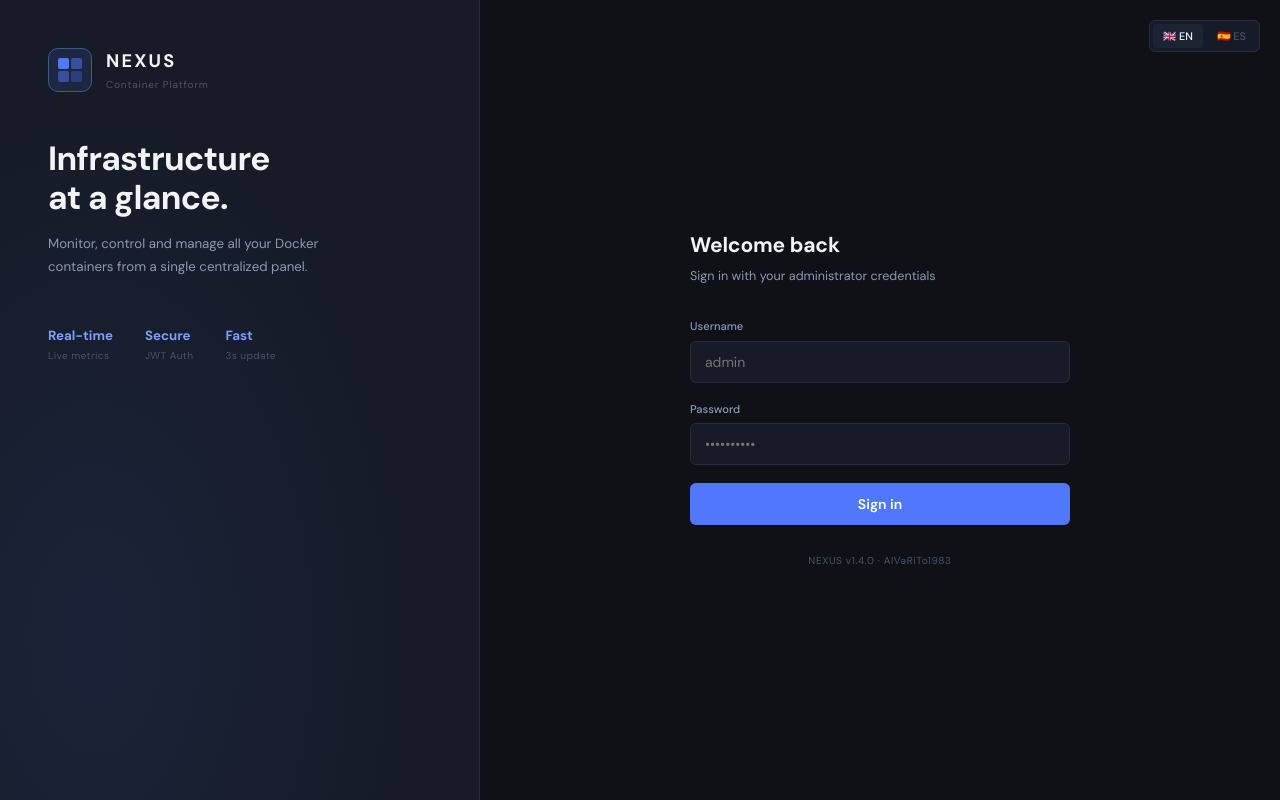
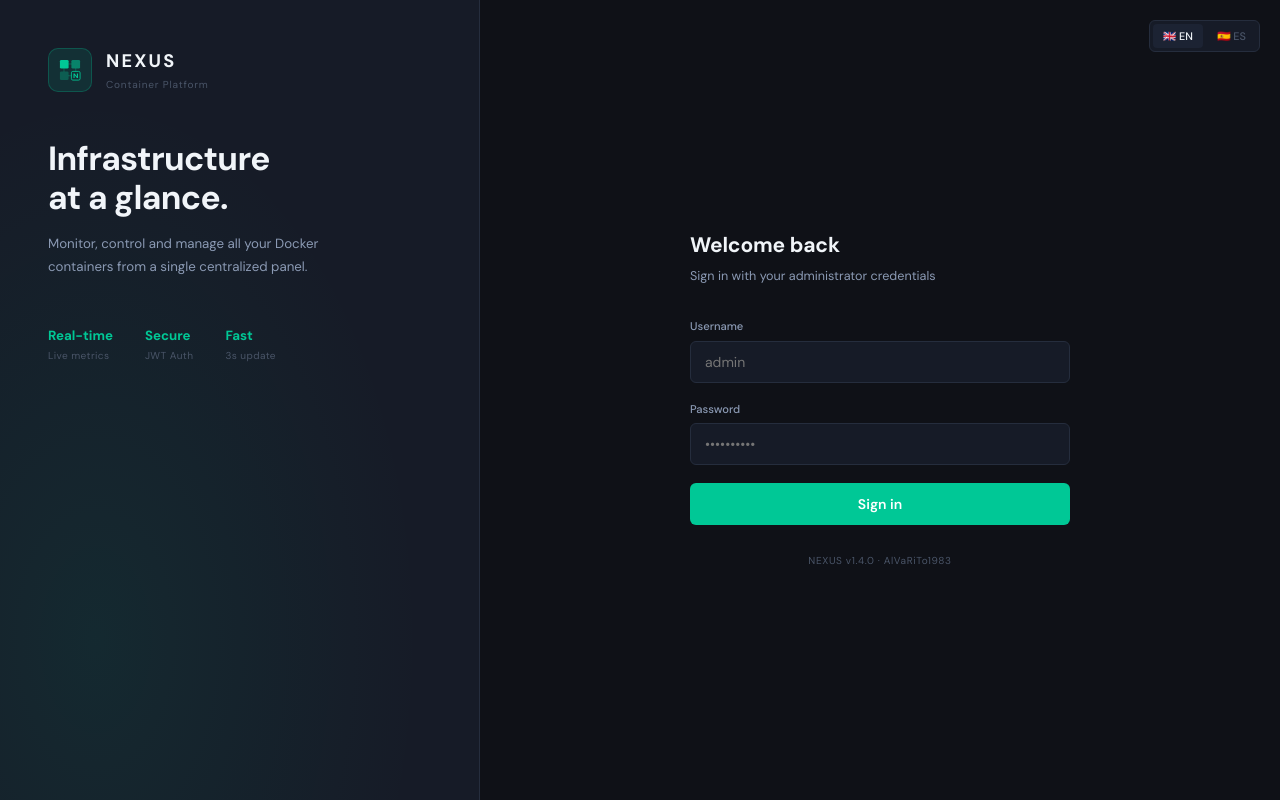
Before and after one commit to Illystre/NEXUS, a React (Create React App) app in the folder frontend/: page / in a window 1280 px wide. Built offline with nearby package versions, Linux system fonts and the light colour scheme; the HTML template or start-up script is replaced by a standard one; a web font is replaced by a local one.

Commit message:
feat: new green logo in login and sidebar

```diff
--- a/frontend/src/components/Dashboard.js
+++ b/frontend/src/components/Dashboard.js
@@ -138,11 +138,16 @@ export default function Dashboard() {
         <div style={s.sidebarTop}>
           <div style={s.logo}>
             <div style={s.logoMark}>
-              <svg width="18" height="18" viewBox="0 0 28 28" fill="none">
-                <rect x="2" y="2" width="11" height="11" rx="2" fill="var(--brand)"/>
-                <rect x="15" y="2" width="11" height="11" rx="2" fill="var(--brand)" opacity="0.5"/>
-                <rect x="2" y="15" width="11" height="11" rx="2" fill="var(--brand)" opacity="0.5"/>
-                <rect x="15" y="15" width="11" height="11" rx="2" fill="var(--brand)" opacity="0.25"/>
+              <svg width="18" height="18" viewBox="0 0 200 200" fill="none">
+                <rect x="28" y="28" width="62" height="62" rx="10" fill="#00c896"/>
+                <rect x="110" y="28" width="62" height="62" rx="10" fill="#00c896" opacity="0.55"/>
+                <rect x="28" y="110" width="62" height="62" rx="10" fill="#00c896" opacity="0.3"/>
+                <rect x="110" y="110" width="62" height="62" rx="10" fill="none" stroke="#00c896" strokeWidth="6"/>
+                <path d="M125 125 L125 157 L133 157 L133 136 L149 157 L157 157 L157 125 L149 125 L149 146 L133 125 Z" fill="#00c896"/>
+                <line x1="90" y1="57" x2="110" y2="57" stroke="#00c896" strokeWidth="5" opacity="0.45" strokeLinecap="round"/>
+                <line x1="57" y1="90" x2="57" y2="110" stroke="#00c896" strokeWidth="5" opacity="0.45" strokeLinecap="round"/>
+                <line x1="90" y1="141" x2="110" y2="141" stroke="#00c896" strokeWidth="5" opacity="0.45" strokeLinecap="round"/>
+                <line x1="141" y1="90" x2="141" y2="110" stroke="#00c896" strokeWidth="5" opacity="0.45" strokeLinecap="round"/>
               </svg>
             </div>
             <span style={s.logoText}>NEXUS</span>
@@ -284,7 +289,7 @@ const s = {
   sidebar:{width:'220px',flexShrink:0,background:'var(--bg-surface)',borderRight:'1px solid var(--border)',display:'flex',flexDirection:'column',justifyContent:'space-between',height:'100vh'},
   sidebarTop:{padding:'20px 16px',flex:1,overflowY:'auto'},
   logo:{display:'flex',alignItems:'center',gap:'10px',marginBottom:'16px',padding:'0 4px'},
-  logoMark:{width:'32px',height:'32px',background:'var(--brand-glow)',border:'1px solid var(--border-focus)',borderRadius:'8px',display:'flex',alignItems:'center',justifyContent:'center',flexShrink:0},
+  logoMark:{width:'32px',height:'32px',background:'#00c89620',border:'1px solid #00c89640',borderRadius:'8px',display:'flex',alignItems:'center',justifyContent:'center',flexShrink:0},
   logoText:{fontWeight:700,fontSize:'1em',letterSpacing:'0.15em'},
   hostSelectorWrap:{marginBottom:'16px'},
   hostSelectorLabel:{fontSize:'0.68em',fontWeight:600,letterSpacing:'0.12em',color:'var(--text-muted)',padding:'0 4px 6px'},
--- a/frontend/src/components/Login.js
+++ b/frontend/src/components/Login.js
@@ -32,11 +32,16 @@ export default function Login() {
         <div style={s.brandArea}>
           <div style={s.logo}>
             <div style={s.logoMark}>
-              <svg width="28" height="28" viewBox="0 0 28 28" fill="none">
-                <rect x="2" y="2" width="11" height="11" rx="2" fill="#4f78ff"/>
-                <rect x="15" y="2" width="11" height="11" rx="2" fill="#4f78ff" opacity="0.5"/>
-                <rect x="2" y="15" width="11" height="11" rx="2" fill="#4f78ff" opacity="0.5"/>
-                <rect x="15" y="15" width="11" height="11" rx="2" fill="#4f78ff" opacity="0.3"/>
+              <svg width="28" height="28" viewBox="0 0 200 200" fill="none">
+                <rect x="28" y="28" width="62" height="62" rx="10" fill="#00c896"/>
+                <rect x="110" y="28" width="62" height="62" rx="10" fill="#00c896" opacity="0.55"/>
+                <rect x="28" y="110" width="62" height="62" rx="10" fill="#00c896" opacity="0.3"/>
+                <rect x="110" y="110" width="62" height="62" rx="10" fill="none" stroke="#00c896" stroke-width="6"/>
+                <path d="M125 125 L125 157 L133 157 L133 136 L149 157 L157 157 L157 125 L149 125 L149 146 L133 125 Z" fill="#00c896"/>
+                <line x1="90" y1="57" x2="110" y2="57" stroke="#00c896" stroke-width="5" opacity="0.45" stroke-linecap="round"/>
+                <line x1="57" y1="90" x2="57" y2="110" stroke="#00c896" stroke-width="5" opacity="0.45" stroke-linecap="round"/>
+                <line x1="90" y1="141" x2="110" y2="141" stroke="#00c896" stroke-width="5" opacity="0.45" stroke-linecap="round"/>
+                <line x1="141" y1="90" x2="141" y2="110" stroke="#00c896" stroke-width="5" opacity="0.45" stroke-linecap="round"/>
               </svg>
             </div>
             <div>
@@ -63,11 +68,12 @@ export default function Login() {
       <div className="login-right" style={s.rightPanel}>
         <div style={s.mobileLogoWrap}>
           <div style={s.mobileLogo}>
-            <svg width="22" height="22" viewBox="0 0 28 28" fill="none">
-              <rect x="2" y="2" width="11" height="11" rx="2" fill="#4f78ff"/>
-              <rect x="15" y="2" width="11" height="11" rx="2" fill="#4f78ff" opacity="0.5"/>
-              <rect x="2" y="15" width="11" height="11" rx="2" fill="#4f78ff" opacity="0.5"/>
-              <rect x="15" y="15" width="11" height="11" rx="2" fill="#4f78ff" opacity="0.3"/>
+            <svg width="22" height="22" viewBox="0 0 200 200" fill="none">
+              <rect x="28" y="28" width="62" height="62" rx="10" fill="#00c896"/>
+              <rect x="110" y="28" width="62" height="62" rx="10" fill="#00c896" opacity="0.55"/>
+              <rect x="28" y="110" width="62" height="62" rx="10" fill="#00c896" opacity="0.3"/>
+              <rect x="110" y="110" width="62" height="62" rx="10" fill="none" stroke="#00c896" stroke-width="6"/>
+              <path d="M125 125 L125 157 L133 157 L133 136 L149 157 L157 157 L157 125 L149 125 L149 146 L133 125 Z" fill="#00c896"/>
             </svg>
             <span style={s.mobileLogoText}>NEXUS</span>
           </div>
@@ -117,17 +123,17 @@ export default function Login() {
 const s = {
   page: { display:'flex', height:'100vh', overflow:'hidden' },
   leftPanel: { width:'480px', flexShrink:0, background:'var(--bg-surface)', borderRight:'1px solid var(--border)', display:'flex', flexDirection:'column', justifyContent:'space-between', position:'relative', overflow:'hidden', padding:'48px' },
-  leftBg: { position:'absolute', inset:0, pointerEvents:'none', background:'radial-gradient(ellipse at 20% 80%, #4f78ff15 0%, transparent 60%)' },
+  leftBg: { position:'absolute', inset:0, pointerEvents:'none', background:'radial-gradient(ellipse at 20% 80%, #00c89615 0%, transparent 60%)' },
   brandArea: { position:'relative', zIndex:1, display:'flex', flexDirection:'column', gap:'48px' },
   logo: { display:'flex', alignItems:'center', gap:'14px' },
-  logoMark: { width:'44px', height:'44px', background:'var(--brand-glow)', border:'1px solid var(--border-focus)', borderRadius:'10px', display:'flex', alignItems:'center', justifyContent:'center' },
+  logoMark: { width:'44px', height:'44px', background:'#00c89620', border:'1px solid #00c89640', borderRadius:'10px', display:'flex', alignItems:'center', justifyContent:'center' },
   logoName: { fontSize:'1.3em', fontWeight:700, letterSpacing:'0.12em' },
   logoTagline: { fontSize:'0.72em', color:'var(--text-muted)', letterSpacing:'0.08em', marginTop:'1px' },
   heroH1: { fontSize:'2.4em', fontWeight:700, lineHeight:1.15, marginBottom:'16px', letterSpacing:'-0.02em' },
   heroP: { color:'var(--text-secondary)', lineHeight:1.7, fontSize:'0.95em', maxWidth:'320px' },
   stats: { display:'flex', gap:'32px' },
   statItem: {},
-  statVal: { fontWeight:700, fontSize:'0.95em', color:'var(--brand-light)', marginBottom:'2px' },
+  statVal: { fontWeight:700, fontSize:'0.95em', color:'#00c896', marginBottom:'2px' },
   statLbl: { fontSize:'0.72em', color:'var(--text-muted)', letterSpacing:'0.04em' },
   rightPanel: { flex:1, display:'flex', flexDirection:'column', alignItems:'center', justifyContent:'center', padding:'40px', background:'var(--bg)', position:'relative' },
   mobileLogoWrap: { display:'none' },
@@ -144,7 +150,7 @@ const s = {
   label: { display:'block', fontSize:'0.8em', fontWeight:500, color:'var(--text-secondary)', marginBottom:'6px' },
   input: { width:'100%', background:'var(--bg-surface)', border:'1px solid var(--border)', borderRadius:'var(--radius)', padding:'11px 14px', color:'var(--text-primary)', fontFamily:'var(--font-sans)', fontSize:'1em', outline:'none' },
   errorBox: { display:'flex', alignItems:'center', gap:'8px', background:'var(--danger-bg)', border:'1px solid var(--danger-border)', borderRadius:'var(--radius)', padding:'10px 14px', color:'var(--danger)', fontSize:'0.85em', marginBottom:'18px' },
-  btn: { width:'100%', padding:'12px', background:'var(--brand)', border:'none', borderRadius:'var(--radius)', color:'white', fontFamily:'var(--font-sans)', fontSize:'1em', fontWeight:600, cursor:'pointer' },
+  btn: { width:'100%', padding:'12px', background:'#00c896', border:'none', borderRadius:'var(--radius)', color:'white', fontFamily:'var(--font-sans)', fontSize:'1em', fontWeight:600, cursor:'pointer' },
   btnInner: { display:'flex', alignItems:'center', justifyContent:'center', gap:'8px' },
   spinner: { width:'14px', height:'14px', border:'2px solid rgba(255,255,255,0.3)', borderTop:'2px solid white', borderRadius:'50%', animation:'spin 0.7s linear infinite' },
   footer: { marginTop:'24px', textAlign:'center' },
```
